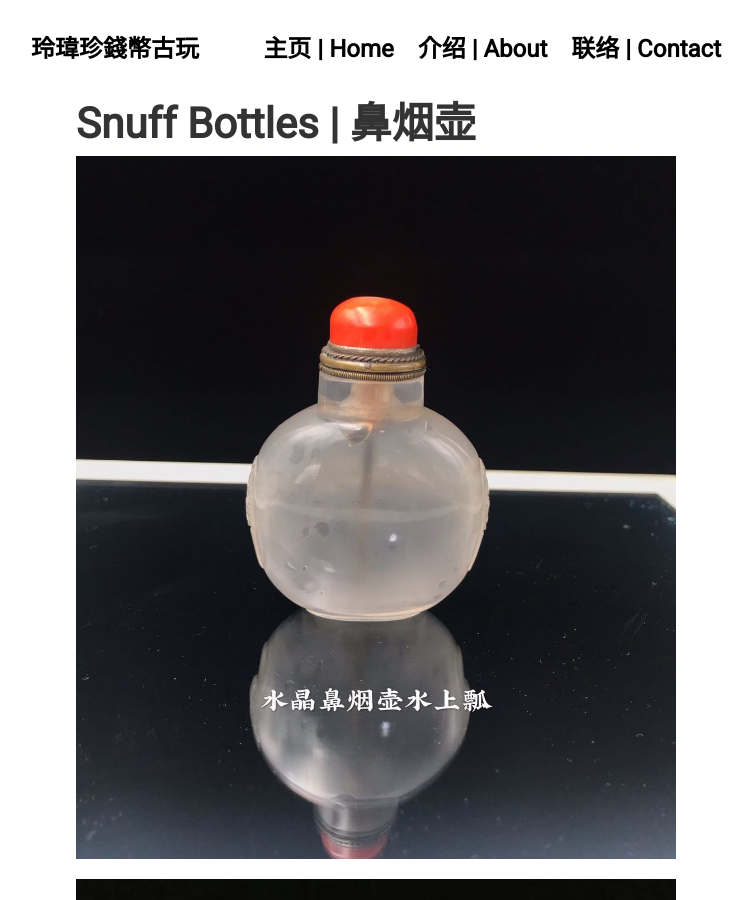
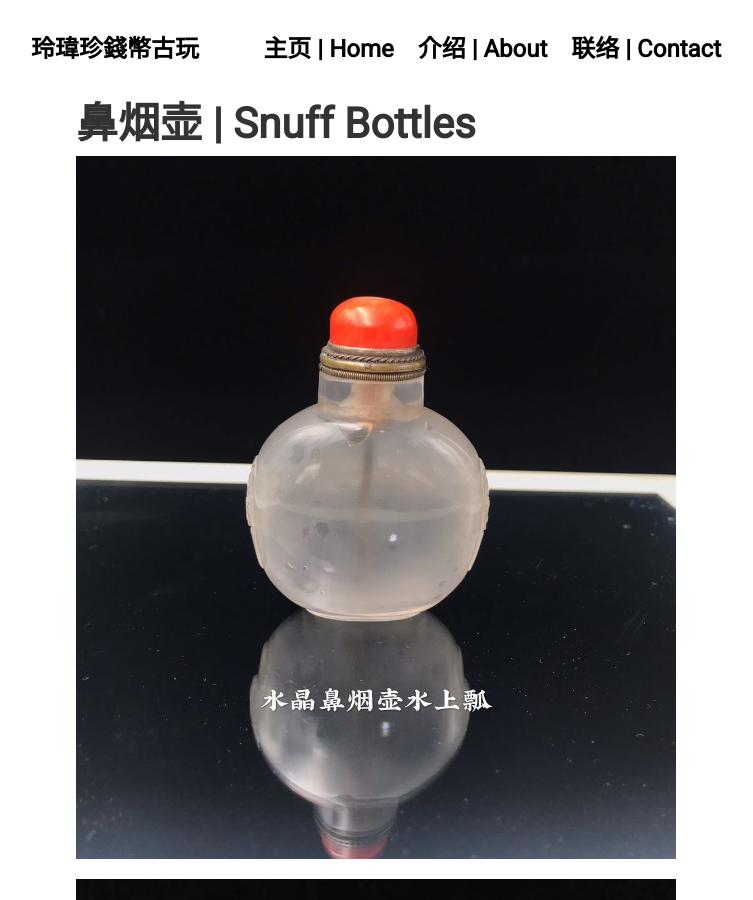
Before and after one commit to jellingwei/jellingwei.github.io, a Jekyll site: the page built from projects/snuffBottles.md, in a window 1280 px wide and 900 px high. Shown: the whole window, without its empty margins (264-1017 px from the left). Built offline with Jekyll 4.4.1, drawn with Linux system fonts in a browser that asks for light colours; nearby versions of some CDN libraries.

```diff
--- a/projects/snuffBottles.md
+++ b/projects/snuffBottles.md
@@ -3,7 +3,7 @@ layout: post
 title: ''
 ---
 
-## Snuff Bottles | 鼻烟壶
+## 鼻烟壶 | Snuff Bottles
 {% include image.html image="projects/snuffBottles/shuiShangPiao.jpg" %}
 {% include image.html image="projects/snuffBottles/snuffBottle1.jpg" %}
 {% include image.html image="projects/snuffBottles/agateSnuffBottle1.jpg" %}
```
